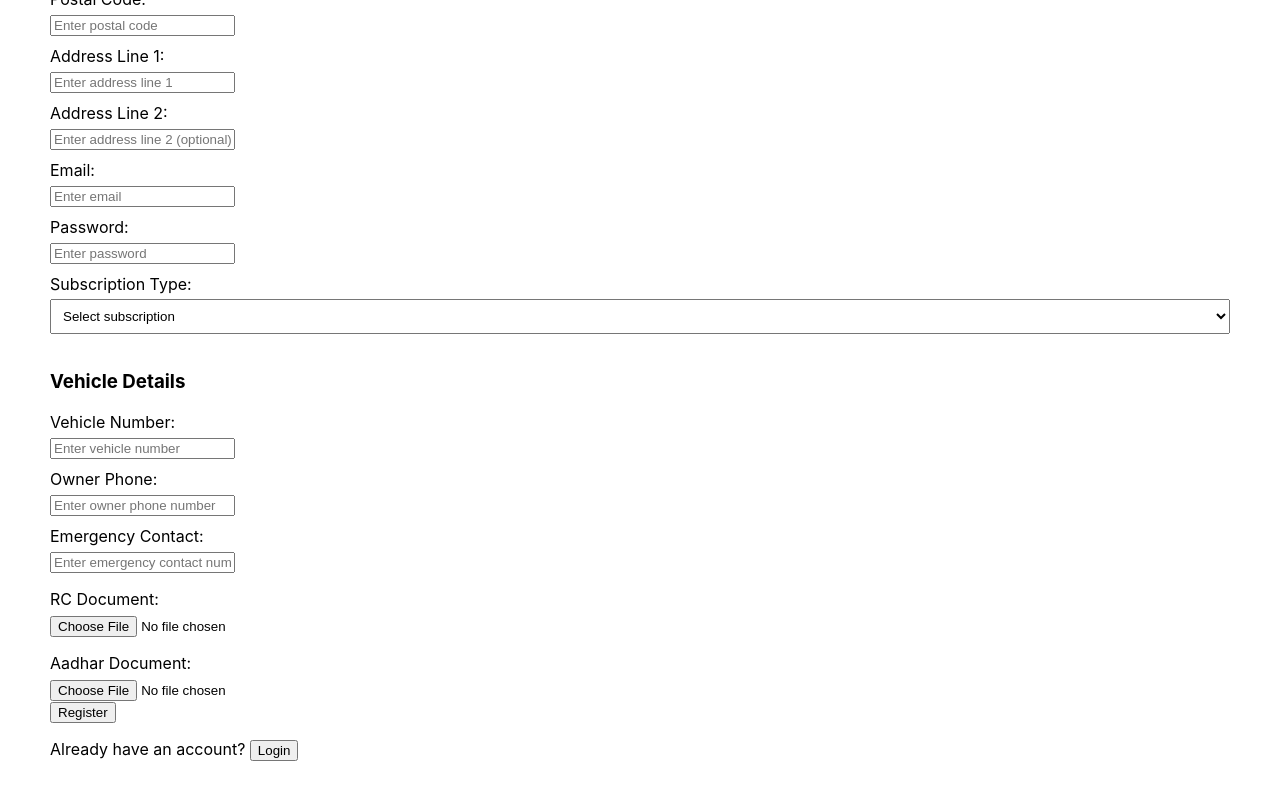
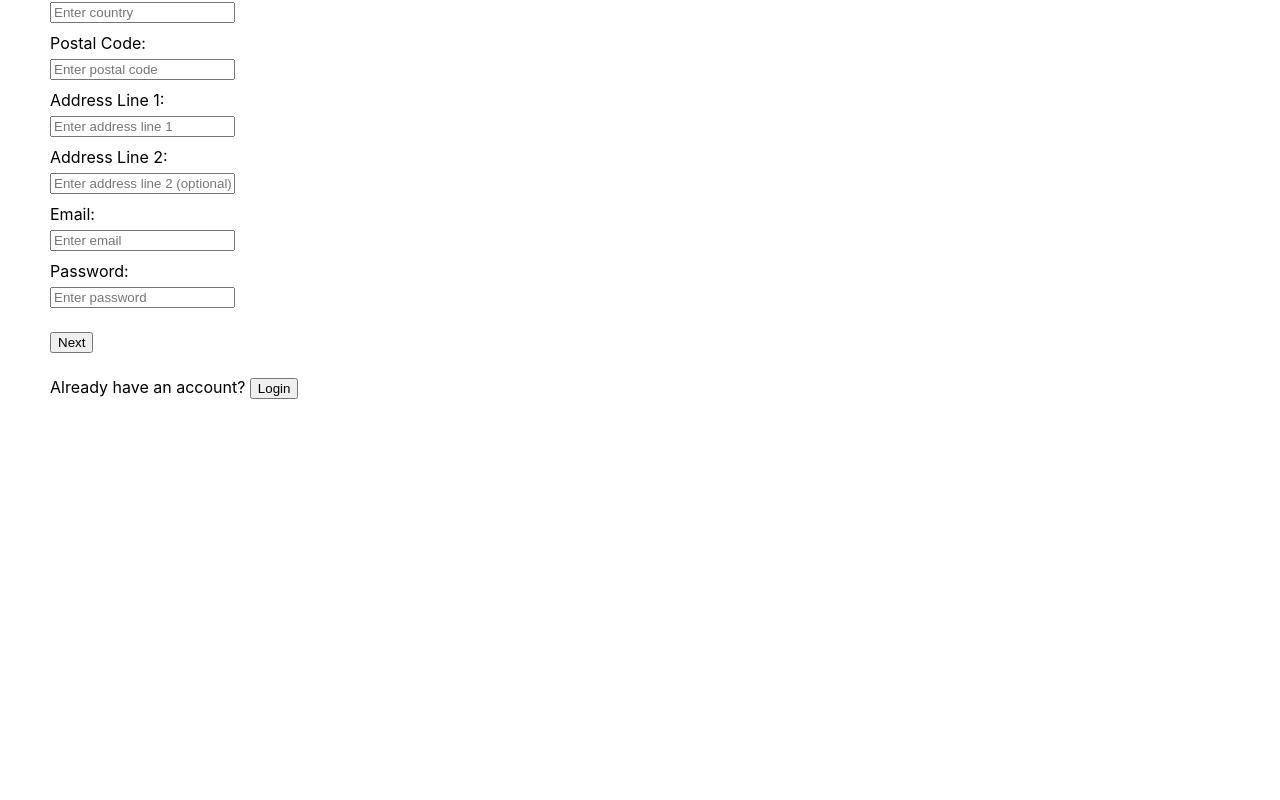
Before and after one commit to vedhanshravi/tracking-system, a React (Create React App) app in the folder seperate-frontend/: page /register in a window 1280 px wide. Shown: the part 586-1386 px from the top of the page. After the commit the page ends 1051 px from the top, so only its background shows below. Built offline with nearby package versions, Linux system fonts and the light colour scheme.

Commit message:
added steps

```diff
--- a/seperate-frontend/src/pages/Register.js
+++ b/seperate-frontend/src/pages/Register.js
@@ -22,7 +22,44 @@ function Register() {
   const [emergencyContact, setEmergencyContact] = useState("");
   const [rcFile, setRcFile] = useState(null);
   const [adharFile, setAdharFile] = useState(null);
+  const [step, setStep] = useState(1);
   const navigate = useNavigate();
+
+  const validateStep = (currentStep) => {
+    if (currentStep === 1) {
+      return (
+        firstName &&
+        lastName &&
+        phone &&
+        city &&
+        state &&
+        country &&
+        postalCode &&
+        addressLine1 &&
+        email &&
+        password
+      );
+    }
+    if (currentStep === 2) {
+      return vehicleNumber && ownerPhone && emergencyContact && rcFile && adharFile;
+    }
+    if (currentStep === 3) {
+      return !!subscriptionId;
+    }
+    return false;
+  };
+
+  const handleNext = () => {
+    if (!validateStep(step)) {
+      alert("Please complete all required fields for this step.");
+      return;
+    }
+    setStep((prev) => Math.min(prev + 1, 3));
+  };
+
+  const handleBack = () => {
+    setStep((prev) => Math.max(prev - 1, 1));
+  };
 
   useEffect(() => {
     const fetchSubscriptions = async () => {
@@ -150,7 +187,12 @@ function Register() {
   return (
     <div style={{ padding: "50px" }}>
       <h2>Register</h2>
+      <div style={{ marginBottom: 24 }}>
+        <strong>Step {step} of 3</strong>
+      </div>
 
+      {step === 1 && (
+        <>
           <label style={{ display: "block", margin: "10px 0 5px" }}>First Name:</label>
           <input
             placeholder="Enter first name"
@@ -230,22 +272,11 @@ function Register() {
             value={password}
             onChange={(e) => setPassword(e.target.value)}
           />
-      <label style={{ display: "block", margin: "10px 0 5px" }}>Subscription Type:</label>
-      <select
-        value={subscriptionId}
-        onChange={(e) => setSubscriptionId(e.target.value)}
-        style={{ width: "100%", padding: 8, marginBottom: 12 }}
-      >
-        <option value="" disabled>
-          Select subscription
-        </option>
-        {subscriptions.map((sub) => (
-          <option key={sub.id} value={sub.id}>
-            {sub.name}
-          </option>
-        ))}
-      </select>
+        </>
+      )}
 
+      {step === 2 && (
+        <>
           <h3 style={{ marginTop: 24 }}>Vehicle Details</h3>
           <label style={{ display: "block", margin: "10px 0 5px" }}>Vehicle Number:</label>
           <input
@@ -285,8 +316,48 @@ function Register() {
               onChange={(e) => setAdharFile(e.target.files[0])}
             />
           </div>
-      <button onClick={handleRegister}>Register</button>
-      <p>
+        </>
+      )}
+
+      {step === 3 && (
+        <>
+          <label style={{ display: "block", margin: "10px 0 5px" }}>Subscription Type:</label>
+          <select
+            value={subscriptionId}
+            onChange={(e) => setSubscriptionId(e.target.value)}
+            style={{ width: "100%", padding: 8, marginBottom: 12 }}
+          >
+            <option value="" disabled>
+              Select subscription
+            </option>
+            {subscriptions.map((sub) => (
+              <option key={sub.id} value={sub.id}>
+                {sub.name}
+              </option>
+            ))}
+          </select>
+        </>
+      )}
+
+      <div style={{ marginTop: 24, display: "flex", gap: 12 }}>
+        {step > 1 && (
+          <button type="button" onClick={handleBack}>
+            Back
+          </button>
+        )}
+        {step < 3 && (
+          <button type="button" onClick={handleNext}>
+            Next
+          </button>
+        )}
+        {step === 3 && (
+          <button type="button" onClick={handleRegister}>
+            Submit Registration
+          </button>
+        )}
+      </div>
+
+      <p style={{ marginTop: 24 }}>
         Already have an account?{' '}
         <button onClick={() => navigate("/")}>Login</button>
       </p>
```
Lines whose indentation alone changed are shown as unchanged.
